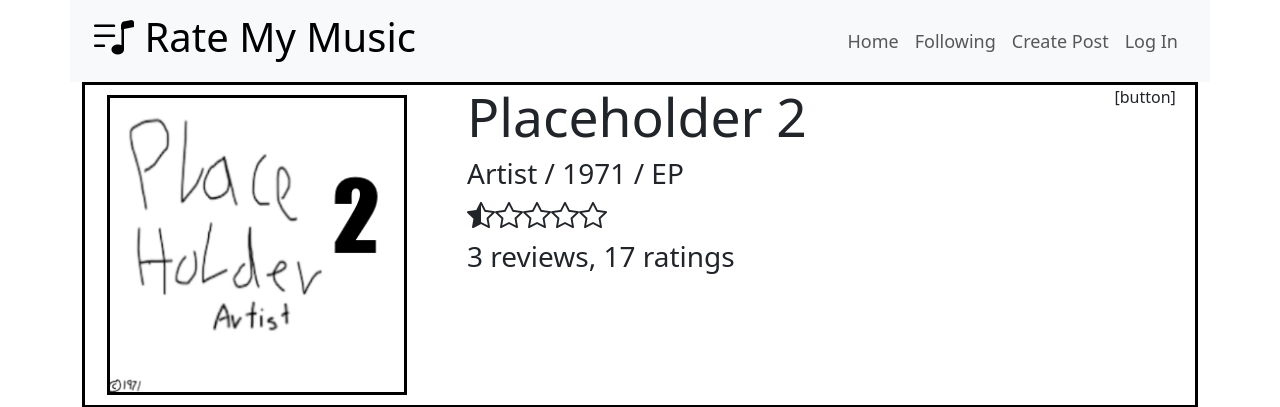
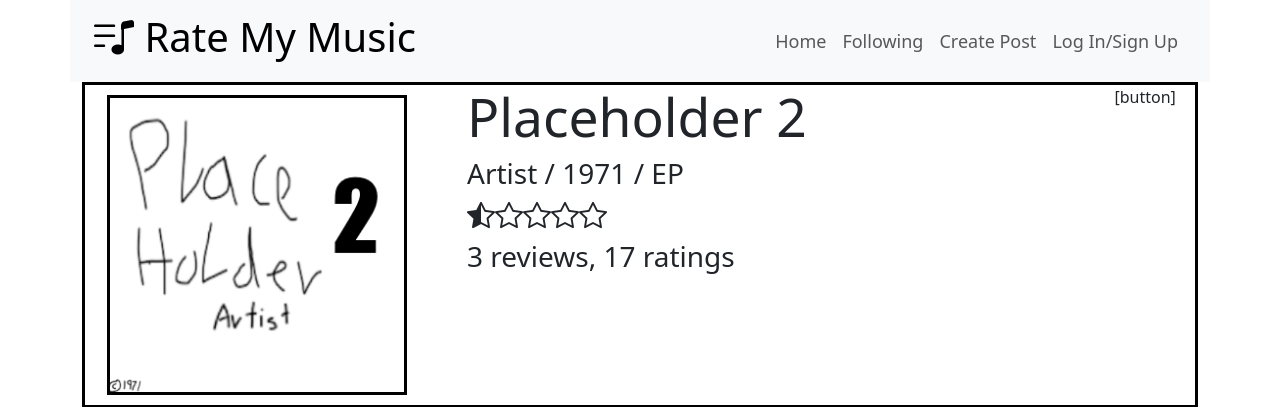
Before and after one commit to bass64/cits3403project, a Flask app: page /article/1 in a window 1280 px wide. Shown: the top 407 px of the page. Run offline with Flask 3, Linux system fonts and the light colour scheme.

Commit message:
Fixed routing

```diff
--- a/app/routes.py
+++ b/app/routes.py
@@ -7,6 +7,7 @@ from app.forms import LoginForm,SignUp
 def index():
     return render_template("index.html", title="Testpage")
 
+@app.route('/')
 @app.route("/home")
 def home():
     #get list of articles from a database in future
@@ -86,6 +87,10 @@ def article(article_id):
 
     return render_template("article_full.html", title = "" + album["artist"] + " - " + album["title"], album=album, full=True)
 
+@app.route('/create-post')
+def create_post():
+    return render_template("create-post.html", title="Create Post")
+
 @app.route('/login', methods=['GET', 'POST'])
 def login():
     form = LoginForm()
--- a/app/templates/base.html
+++ b/app/templates/base.html
@@ -57,10 +57,10 @@
         </button>
         <div class="collapse navbar-collapse justify-content-end" id="navbarNav">
           <div class="navbar-nav">
-            <a class="nav-link" href="./home">Home</a>
-            <a class="nav-link" href="./following">Following</a>
-            <a class="nav-link" href="./create-post">Create Post</a>
-            <a class="nav-link" href="./login">Log In</a>
+            <a class="nav-link" href="/home">Home</a>
+            <a class="nav-link" href="/following">Following</a>
+            <a class="nav-link" href="/create-post">Create Post</a>
+            <a class="nav-link" href="/login">Log In/Sign Up</a>
           </div>
         </div>
       </div>
```
